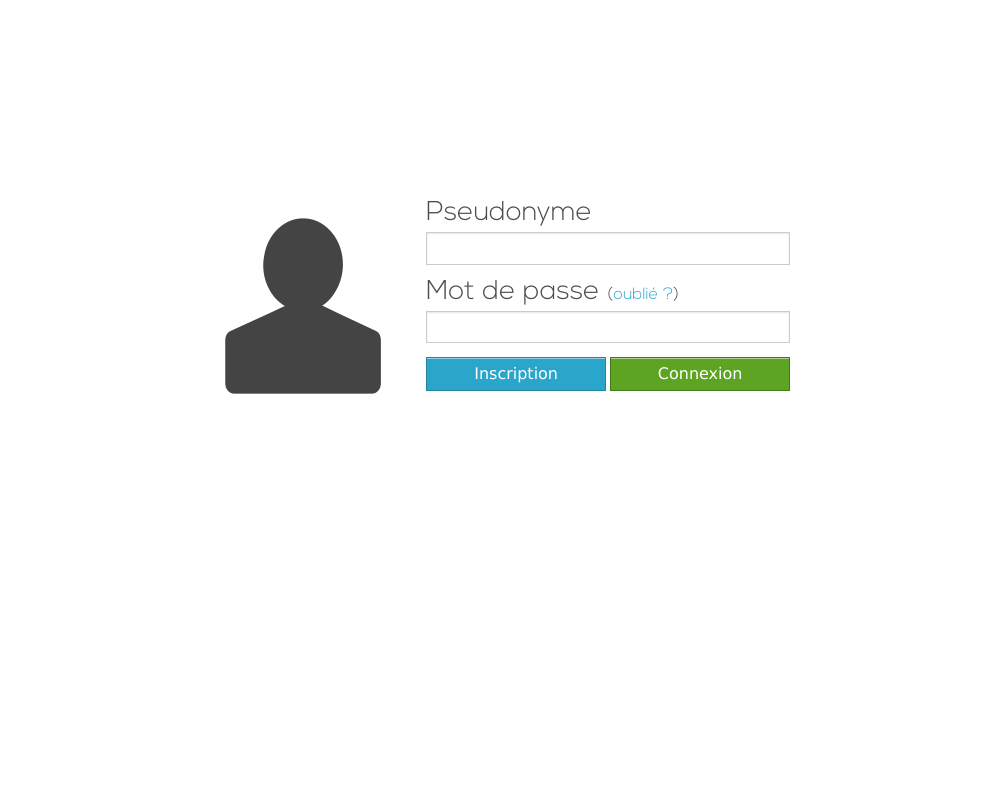
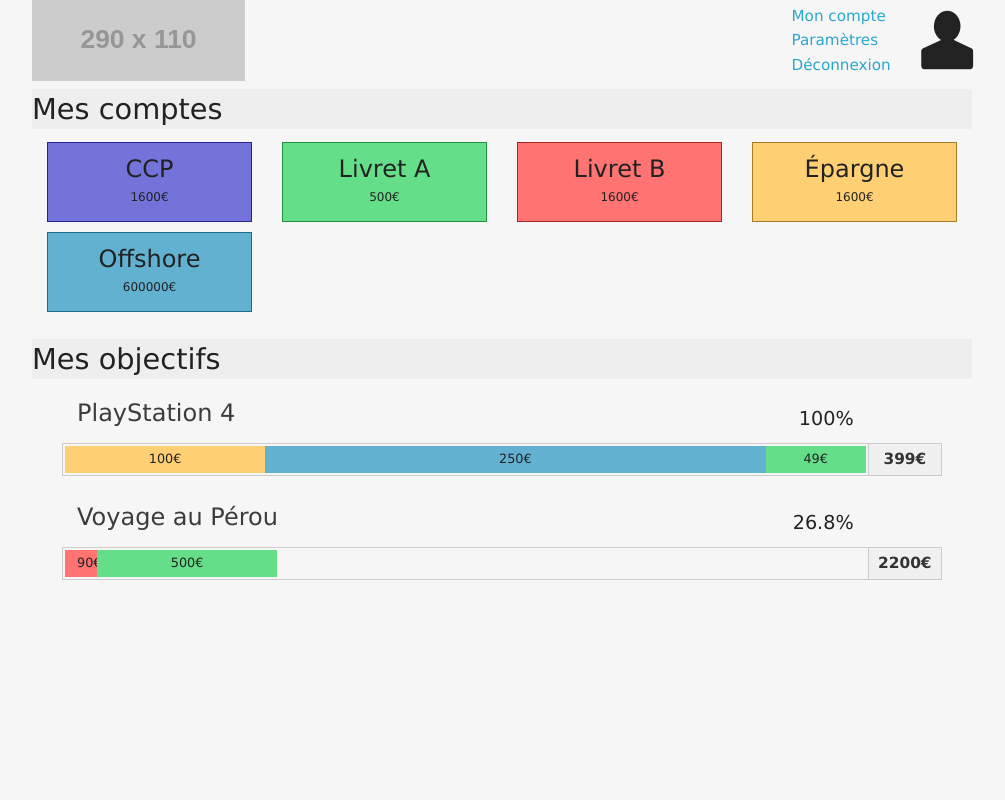
Before and after one commit to RynnHeldeD/HoneyPot, a PHP site: page / in a window 1280 px wide. Shown: the whole page, without its empty margins (138-1143 px from the left). Run offline with PHP 8.4, Linux system fonts and the light colour scheme; grey boxes labelled with a size stand in for pictures from a placeholder-image service; some libraries are stand-ins or nearby versions.

Commit message:
Interface design nearly done. JS functions pre-defined.

```diff
--- /dev/null
+++ b/assets/css/app.css
@@ -0,0 +1,310 @@
+html, body {
+	padding         : 0px;
+	margin          : 0px;
+	height          : 100%;
+	background-color: #F6F6F6;
+	font-family     : "Verdana", "Arial", "sans-serif";
+}
+
+div.content {
+	/*background-color: #F6F6F6;*/
+}
+
+div.app-header {
+	/*background-color: #F6F6F6;*/
+}
+
+div.app-header div.app-header-infos {
+	float       : right;
+	margin-right: -2em;
+}
+
+div.app-header div.app-header-infos a {
+	display    : block;
+	font-size  : 0.95em;
+	font-family: "Verdana", "Arial", "sans-serif";
+    margin-top : 0.6em;
+}
+
+div.app-header div.app-header-picture {
+	float: right;
+}
+
+div.app-header div.app-header-picture i {
+	font-size: 5em;
+}
+
+div.app-content {
+	/*background-color: #F6F6F6;*/
+}
+
+div.app-content hr {
+	margin-bottom: 0em;
+}
+
+div.app-content div.app-content-title {
+
+}
+
+div.app-content div.app-content-title h1 {
+	font-size    : 1.8em;
+	font-weight: normal;
+	font-family  : "Verdana", "Arial", "sans-serif";
+	margin-bottom: 0em;
+	background-color: #EEEEEE;
+}
+
+div.app-content div.app-content-data {
+	margin: 0.5em 0em 1em;
+	/*background-color: #BBBBBB;*/
+}
+
+div.app-content div.app-content-data div.app-content-account {
+	/*background-color: #CCCCCC;*/
+}
+
+div.app-content div.app-content-data div.app-content-account[class*="column"]:last-child {
+	float: inherit;
+}
+
+div.app-content div.app-content-data div.app-content-account div.account {
+	/*background-color: #EEEEEE;*/
+	cursor: pointer;
+	margin: 5px auto;
+	height: 5em;
+}
+
+div.app-content div.app-content-data div.app-content-account div.account:hover {
+	-webkit-box-shadow: inset 1px 1px 1px 0px #CCCCCC;
+	box-shadow        : inset 1px 1px 1px 0px #CCCCCC;
+	-moz-box-shadow   : 0px 0px 4px 0px #C5C5C5;
+	-webkit-box-shadow: 0px 0px 4px 0px #C5C5C5;
+	-o-box-shadow     : 0px 0px 4px 0px #C5C5C5;
+	box-shadow        : 0px 0px 4px 0px #C5C5C5;
+	filter:progid     : DXImageTransform.Microsoft.Shadow(color=#C5C5C5, Direction=NaN, Strength=4);
+}
+
+div.app-content div.app-content-data div.app-content-account div.account:active {
+	position: relative;
+	top     : 1px;
+}
+
+div.app-content div.app-content-data div.app-content-account div.account h2.account-label {
+	font-size  : 1.5em;
+	font-weight: normal;
+	font-family: "Verdana", "Arial", "sans-serif";
+	text-align : center;
+	margin     : 0.4em auto 0.2em;
+}
+
+div.app-content div.app-content-data div.app-content-account div.account span.account-amount {
+	font-size    : 0.75em;
+	font-weight  : normal;
+	font-family  : "Verdana", "Arial", "sans-serif";
+	display      : block;
+	text-align   : center;
+	margin-bottom: 10px;
+}
+
+div.app-content div.app-content-data div.app-content-objective {
+	/*background-color: #EEEEEE;*/
+}
+
+div.app-content div.app-content-data div.app-content-objective div.objective {
+	margin: 5px auto;
+}
+
+div.app-content div.app-content-data div.app-content-objective div.objective div.objective-header {
+
+}
+
+div.app-content div.app-content-data div.app-content-objective div.objective div.objective-header h2.objective-label {
+	font-size   : 1.5em;
+	font-weight : normal;
+	font-family : "Verdana", "Arial", "sans-serif";
+	padding-left: 0px;
+    text-align  : left;
+    color       : #3C3C3C;
+}
+
+div.app-content div.app-content-data div.app-content-objective div.objective div.objective-header h2.objective-label:hover {
+	cursor      : pointer;
+}
+
+div.app-content div.app-content-data div.app-content-objective div.objective div.objective-header h3.objective-percent {
+	font-size    : 1.2em;
+	font-weight  : normal;
+	font-family  : "Verdana", "Arial", "sans-serif";
+	padding-right: 0px;
+	margin-top   : 0.7em;
+    text-align   : right;
+}
+
+div.app-content div.app-content-data div.app-content-objective div.objective div.objective-progress {
+	height: 2.1em;
+}
+
+div.app-content div.app-content-data div.app-content-objective div.objective div.objective-progress:hover {
+	cursor            : pointer;
+	-moz-box-shadow   : 0px 0px 2px 0px #C5C5C5;
+	-webkit-box-shadow: 0px 0px 2px 0px #C5C5C5;
+	-o-box-shadow     : 0px 0px 2px 0px #C5C5C5;
+	box-shadow        : 0px 0px 2px 0px #C5C5C5;
+	filter:progid     : DXImageTransform.Microsoft.Shadow(color=#C5C5C5, Direction=NaN, Strength=2);
+}
+
+div.app-content div.app-content-data div.app-content-objective div.objective div.objective-progress span.objective-meter {
+	text-align : center;
+	font-size  : 0.8em;
+	font-weight: normal;
+	font-family: "Verdana", "Arial", "sans-serif";
+	line-height: 2em;
+	display    : inline-block;
+}
+
+div.app-content div.app-content-data div.app-content-objective div.objective div.objective-progress span.objective-meter:hover {
+	cursor            : pointer;
+	-moz-box-shadow   : inset 0px 0px 2px 0px #FFFFFF;
+	-webkit-box-shadow: inset 0px 0px 2px 0px #FFFFFF;
+	-o-box-shadow     : inset 0px 0px 2px 0px #FFFFFF;
+	box-shadow        : inset 0px 0px 2px 0px #FFFFFF;
+	filter:progid     : DXImageTransform.Microsoft.Shadow(color=#FFFFFF, Direction=NaN, Strength=2);
+}
+
+div.app-content div.app-content-data div.app-content-objective div.objective div.objective-progress span.objective-meter[class*="column"] {
+	float: inherit;
+}
+
+div.app-content div.app-content-data div.app-content-objective div.objective div.objective-postfix {
+	padding: 0em;
+}
+
+div.app-content div.app-content-data div.app-content-objective div.objective div.objective-postfix:hover {
+	cursor            : pointer;
+	-moz-box-shadow   : 0px 0px 2px 0px #C5C5C5;
+	-webkit-box-shadow: 0px 0px 2px 0px #C5C5C5;
+	-o-box-shadow     : 0px 0px 2px 0px #C5C5C5;
+	box-shadow        : 0px 0px 2px 0px #C5C5C5;
+	filter:progid     : DXImageTransform.Microsoft.Shadow(color=#C5C5C5, Direction=NaN, Strength=2);
+}
+
+div.app-content div.app-content-data div.app-content-objective div.objective div.objective-postfix span.objective-amount {
+	font-size       : 0.96em;
+    font-weight     : bold;
+    height          : 2.2em;
+    line-height     : 2em;
+	font-family     : "Verdana", "Arial", "sans-serif";
+	background-color: #F0F0F0;
+}
+
+/* Accounts styling */
+
+#account1 {
+	background-color: #7373D9;
+	border: 1px solid #25258D;
+	/*-webkit-box-shadow: inset 0px 1px 0px 0px #F0F0F0;
+	-moz-box-shadow   : inset 0px 1px 0px 0px #F0F0F0;
+	box-shadow        : inset 0px 1px 0px 0px #F0F0F0;
+	background:-webkit-gradient( linear, left top, left bottom, color-stop(0.05, #AFAFEC), color-stop(1, #7373D9) );
+	background:-moz-linear-gradient( center top, #AFAFEC 5%, #7373D9 100% );
+	filter:progid:DXImageTransform.Microsoft.gradient(startColorstr='#AFAFEC', endColorstr='#7373D9');*/
+}
+
+#account1:hover {
+	/*background:-webkit-gradient( linear, left top, left bottom, color-stop(0.05, #7373D9), color-stop(1, #AFAFEC) );
+	background:-moz-linear-gradient( center top, #7373D9 5%, #AFAFEC 100% );
+	filter:progid:DXImageTransform.Microsoft.gradient(startColorstr='#7373D9', endColorstr='#AFAFEC');*/
+}
+
+#account2 {
+	background-color: #64DE89;
+	border: 1px solid #209042;
+	/*-webkit-box-shadow: inset 0px 1px 0px 0px #F0F0F0;
+	-moz-box-shadow   : inset 0px 1px 0px 0px #F0F0F0;
+	box-shadow        : inset 0px 1px 0px 0px #F0F0F0;
+	background:-webkit-gradient( linear, left top, left bottom, color-stop(0.05, #A6EFBC), color-stop(1, #64DE89) );
+	background:-moz-linear-gradient( center top, #A6EFBC 5%, #64DE89 100% );
+	filter:progid:DXImageTransform.Microsoft.gradient(startColorstr='#A6EFBC', endColorstr='#64DE89');*/
+}
+
+#account2:hover {
+	/*background:-webkit-gradient( linear, left top, left bottom, color-stop(0.05, #64DE89), color-stop(1, #A6EFBC) );
+	background:-moz-linear-gradient( center top, #64DE89 5%, #A6EFBC 100% );
+	filter:progid:DXImageTransform.Microsoft.gradient(startColorstr='#64DE89', endColorstr='#A6EFBC');*/
+}
+
+#account3 {
+	background-color: #FF7373;
+	border: 1px solid #A62525;
+	/*-webkit-box-shadow: inset 0px 1px 0px 0px #F0F0F0;
+	-moz-box-shadow   : inset 0px 1px 0px 0px #F0F0F0;
+	box-shadow        : inset 0px 1px 0px 0px #F0F0F0;
+	background:-webkit-gradient( linear, left top, left bottom, color-stop(0.05, #FFB2B2), color-stop(1, #FF7373) );
+	background:-moz-linear-gradient( center top, #FFB2B2 5%, #FF7373 100% );
+	filter:progid:DXImageTransform.Microsoft.gradient(startColorstr='#FFB2B2', endColorstr='#FF7373');*/
+}
+
+#account3:hover {
+	/*background:-webkit-gradient( linear, left top, left bottom, color-stop(0.05, #FF7373), color-stop(1, #FFB2B2) );
+	background:-moz-linear-gradient( center top, #FF7373 5%, #FFB2B2 100% );
+	filter:progid:DXImageTransform.Microsoft.gradient(startColorstr='#FF7373', endColorstr='#FFB2B2');*/
+}
+
+#account4 {
+	background-color: #FFD073;
+	border: 1px solid #A67B25;
+	/*-webkit-box-shadow: inset 0px 1px 0px 0px #F0F0F0;
+	-moz-box-shadow   : inset 0px 1px 0px 0px #F0F0F0;
+	box-shadow        : inset 0px 1px 0px 0px #F0F0F0;
+	background:-webkit-gradient( linear, left top, left bottom, color-stop(0.05, #FFE5B2), color-stop(1, #FFD073) );
+	background:-moz-linear-gradient( center top, #FFE5B2 5%, #FFD073 100% );
+	filter:progid:DXImageTransform.Microsoft.gradient(startColorstr='#FFE5B2', endColorstr='#FFD073');*/
+}
+
+#account4:hover {
+	/*background:-webkit-gradient( linear, left top, left bottom, color-stop(0.05, #FFD073), color-stop(1, #FFE5B2) );
+	background:-moz-linear-gradient( center top, #FFD073 5%, #FFE5B2 100% );
+	filter:progid:DXImageTransform.Microsoft.gradient(startColorstr='#FFD073', endColorstr='#FFE5B2');*/
+}
+
+#account5 {
+	background-color: #62B1D0;
+	border: 1px solid #206B87;
+	/*-webkit-box-shadow: inset 0px 1px 0px 0px #F0F0F0;
+	-moz-box-shadow   : inset 0px 1px 0px 0px #F0F0F0;
+	box-shadow        : inset 0px 1px 0px 0px #F0F0F0;
+	background:-webkit-gradient( linear, left top, left bottom, color-stop(0.05, #A4D5E8), color-stop(1, #62B1D0) );
+	background:-moz-linear-gradient( center top, #A4D5E8 5%, #62B1D0 100% );
+	filter:progid:DXImageTransform.Microsoft.gradient(startColorstr='#A4D5E8', endColorstr='#62B1D0');*/
+}
+
+#account5:hover {
+	/*background:-webkit-gradient( linear, left top, left bottom, color-stop(0.05, #62B1D0), color-stop(1, #A4D5E8) );
+	background:-moz-linear-gradient( center top, #62B1D0 5%, #A4D5E8 100% );
+	filter:progid:DXImageTransform.Microsoft.gradient(startColorstr='#62B1D0', endColorstr='#A4D5E8');*/
+}
+
+#meter1 {
+	background-color: #FFD073;
+	width: 25%;
+}
+
+#meter2 {
+	background-color: #62B1D0;
+	width: 62.5%;
+}
+
+#meter3 {
+	background-color: #64DE89;
+	width: 12.5%;
+}
+
+#meter4 {
+	background-color: #FF7373;
+	width: 4%;
+}
+
+#meter5 {
+	background-color: #64DE89;
+	width: 22.5%;
+}
--- a/assets/css/default.css
+++ b/assets/css/login.css
@@ -1,12 +1,10 @@
-/* High level elements */
-
 html, body {
 	padding: 0px;
 	margin : 0px;
 	height : 100%;
 }
 
-div.content {
+div.app-form {
 	/*background-color: #777777;*/
 	position        : relative;
 	top             : 25%;
@@ -66,7 +64,6 @@ div.login-element form input.button[type="button"] {
 	margin-right: 1%;
 }
 
-/* Other elements */
 
 @font-face {
 	font-family: "Nexa Light";
--- /dev/null
+++ b/assets/js/app.js
@@ -0,0 +1,21 @@
+$(document).ready(function() {
+	// Handle the click on an account
+	$('.app-content-data .app-content-account .account').click(function() {
+		// console.log($(this));
+	});
+
+	// Handle the click on an objective name
+	$('.app-content-data .app-content-objective .objective .objective-header .objective-label').click(function() {
+		// console.log($(this));
+	});
+
+	// Handle the click on an objective amount
+	$('.app-content-data .app-content-objective .objective .objective-postfix .objective-amount').click(function() {
+		// console.log($(this));
+	});
+
+	// Handle the click on an objective bar part
+	$('.app-content-data .app-content-objective .objective .objective-progress .objective-meter').click(function() {
+		// console.log($(this));
+	});
+});
--- a/index.html
+++ b/index.html
@@ -5,38 +5,95 @@
 		<title>HoneyPot</title>
 		<link rel="stylesheet" type="text/css" href="assets/css/foundation.min.css">
 		<link rel="stylesheet" type="text/css" href="assets/css/foundation-icons/foundation-icons.css">
-		<link rel="stylesheet" type="text/css" href="assets/css/default.css">
+		<link rel="stylesheet" type="text/css" href="assets/css/app.css">
 	</head>
 	<body>
 		<div class="row content">
-			<div class="large-8 large-centered columns login-form">
-				<div class="large-4 columns picture-side">
-					<div class="large-8 columns login-element">
-						<i class="fi-torso"></i>
+			<div class="large-12 columns app-header">
+				<div class="large-3 columns app-header-logo">
+					<img src="http://placehold.it/290x110&text=Logo" alt="Logo HoneyPot">
+				</div>
+				<div class="large-1 columns app-header-picture">
+					<i class="fi-torso"></i>
+				</div>
+				<div class="large-2 columns app-header-infos">
+					<a href="#">Mon compte</a>
+					<a href="#">Paramètres</a>
+					<a href="#">Déconnexion</a>
+				</div>
+			</div>
+			<div class="large-12 columns app-content">
+				<!-- <hr> -->
+				<div class="large-12 columns app-content-title">
+					<h1>Mes comptes</h1>
+				</div>
+				<div class="large-12 columns app-content-data">
+					<div class="large-3 columns app-content-account">
+						<div id="account1" class="large-12 columns account">
+							<h2 class="account-label">CCP</h2>
+							<span class="account-amount">1600€</span>
+						</div>
+					</div>
+					<div class="large-3 columns app-content-account">
+						<div id="account2" class="large-12 columns account">
+							<h2 class="account-label">Livret A</h2>
+							<span class="account-amount">500€</span>
+						</div>
+					</div>
+					<div class="large-3 columns app-content-account">
+						<div id="account3" class="large-12 columns account">
+							<h2 class="account-label">Livret B</h2>
+							<span class="account-amount">1600€</span>
+						</div>
+					</div>
+					<div class="large-3 columns app-content-account">
+						<div id="account4" class="large-12 columns account">
+							<h2 class="account-label">Épargne</h2>
+							<span class="account-amount">1600€</span>
+						</div>
+					</div>
+					<div class="large-3 columns app-content-account">
+						<div id="account5" class="large-12 columns account">
+							<h2 class="account-label">Offshore</h2>
+							<span class="account-amount">600000€</span>
+						</div>
 					</div>
 				</div>
-				<div class="large-8 columns form-side">
-					<div class="large-12 columns login-element">
-						<form>
-							<div class="row">
-								<div class="large-12 columns">
-									<label for="form-nickname">Pseudonyme</label>
-									<input type="text" id="form-nickname" tabindex="1">
-								</div>
+				<!-- <hr> -->
+				<div class="large-12 columns app-content-title">
+					<h1>Mes objectifs</h1>
+				</div>
+				<div class="large-12 columns app-content-data">
+					<div class="large-12 columns app-content-objective">
+						<div class="large-12 columns objective">
+							<div class="large-11 columns objective-header">
+								<h2 class="large-10 columns objective-label">PlayStation 4</h2>
+								<h3 class="large-2 columns objective-percent">100%</h3>
 							</div>
-							<div class="row">
-								<div class="large-12 columns">
-									<label for="form-password">Mot de passe <span>(<a href="#">oublié ?</a>)</span></label>
-									<input type="password" id="form-password" tabindex="2">
-								</div>
+							<div class="large-11 columns progress objective-progress">
+								<span id="meter1" class="meter columns objective-meter">100€</span>
+								<span id="meter2" class="meter columns objective-meter">250€</span>
+								<span id="meter3" class="meter columns objective-meter">49€</span>
 							</div>
-							<div class="row">
-								<div class="large-12 columns">
-									<input type="submit" class="button success" value="Connexion" tabindex="3">
-									<input type="button" class="button" value="Inscription" tabindex="4">
-								</div>
+							<div class="large-1 columns objective-postfix">
+								<span class="postfix objective-amount">399€</span>
 							</div>
-						</form>
+						</div>
+					</div>
+					<div class="large-12 columns app-content-objective">
+						<div class="large-12 columns objective">
+							<div class="large-11 columns objective-header">
+								<h2 class="large-10 columns objective-label">Voyage au Pérou</h2>
+								<h3 class="large-2 columns objective-percent">26.8%</h3>
+							</div>
+							<div class="large-11 columns progress objective-progress">
+								<span id="meter4" class="meter columns objective-meter">90€</span>
+								<span id="meter5" class="meter columns objective-meter">500€</span>
+							</div>
+							<div class="large-1 columns objective-postfix">
+								<span class="postfix objective-amount">2200€</span>
+							</div>
+						</div>
 					</div>
 				</div>
 			</div>
@@ -44,4 +101,5 @@
 	</body>
 	<script type="text/javascript" src="assets/js/jquery-1.10.2.min.js"></script>
 	<script type="text/javascript" src="assets/js/foundation.min.js"></script>
+	<script type="text/javascript" src="assets/js/app.js"></script>
 </html>
```
Also changed, not shown: login.html (added, +47 -0 lines), app.html (deleted), assets/font/nexa-light.otf (deleted), assets/font/varela-regular.ttf (added).
